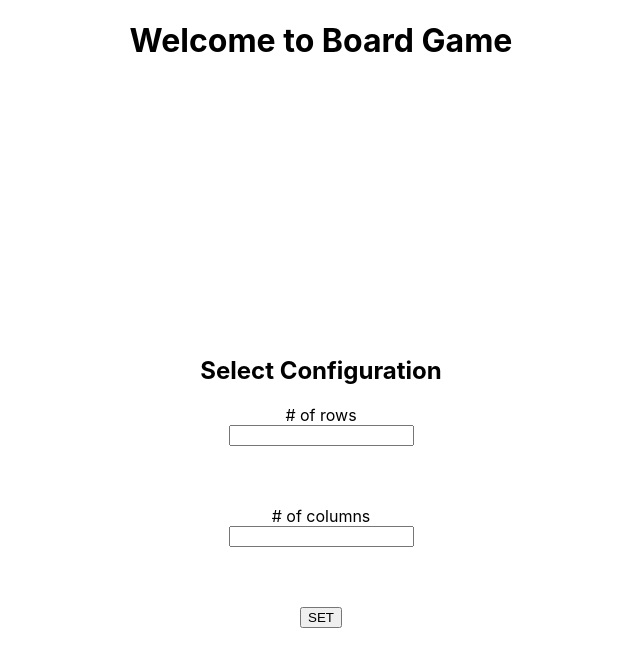
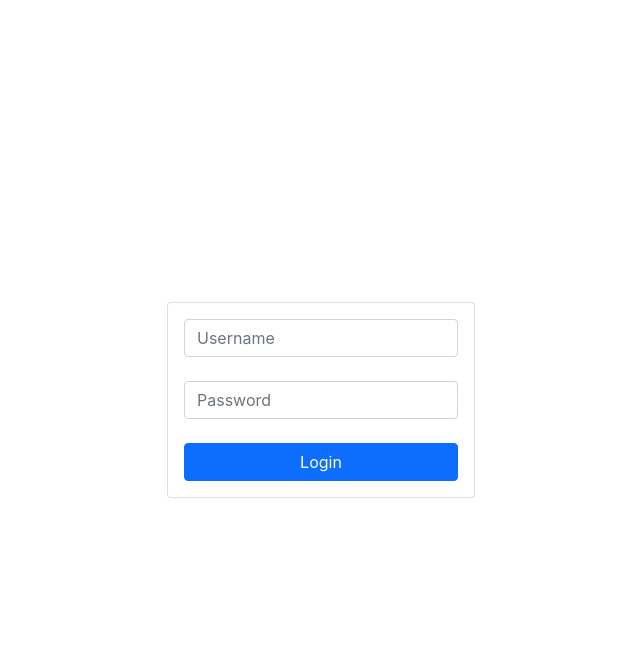
Before and after one commit to mohitarora249/box-color-game, a React (Create React App) app in the folder box-color-game/: page /login in a window 1280 px wide. Shown: the top 666 px of the page, without its empty margins (319-959 px from the left). Built offline with nearby package versions, Linux system fonts and the light colour scheme.

Commit message:
added login screen, routing and new packages (reactstrap and router package)

```diff
--- a/box-color-game/package.json
+++ b/box-color-game/package.json
@@ -6,9 +6,12 @@
     "@testing-library/jest-dom": "^5.11.4",
     "@testing-library/react": "^11.1.0",
     "@testing-library/user-event": "^12.1.10",
+    "bootstrap": "^5.0.0",
     "react": "^17.0.2",
     "react-dom": "^17.0.2",
+    "react-router-dom": "^5.2.0",
     "react-scripts": "4.0.3",
+    "reactstrap": "^8.9.0",
     "web-vitals": "^1.0.1"
   },
   "scripts": {
--- a/box-color-game/src/App.js
+++ b/box-color-game/src/App.js
@@ -1,32 +1,44 @@
-import React, { useState } from "react";
+import React, { useState, useEffect } from "react";
 
 import Board from "../src/components/Board/Board";
 import BoardConfiguration from "../src/components/BoardConfiguration/BoardConfiguration";
 import { AVAILABLE_SCREENS } from "../src/constants/constants";
 import "./App.css";
 
+import { BrowserRouter, Route, Link, Switch, Redirect } from "react-router-dom";
+
+import Login from "../src/components/Login/Login";
+
+import { getCookie } from "../src/utils/cookieUtil";
+
 const App = () => {
-  const [displayScreen, setDisplayedScreen] = useState(
-    AVAILABLE_SCREENS.BOARD_CONFIGURATION_SCREEN
+  const [isAuthenticated, setIsAuthenticated] = useState(false);
+  useEffect(() => {
+    // check cookie
+    if (getCookie("userInfo")) {
+      setIsAuthenticated(true);
+    }
+  }, []);
+
+  return (
+    <BrowserRouter>
+      {!isAuthenticated && <Redirect to="/login" component={Login} />}
+      {isAuthenticated && <Redirect to="/configuration" />}
+
+      <Switch>
+        <Route path="/login">
+          <Login />
+        </Route>
+
+        <Route path="/configuration">
+          <BoardConfiguration />
+        </Route>
+        <Route path="/">
+          <Board />
+        </Route>
+      </Switch>
+    </BrowserRouter>
   );
-
-  const [configuration, setConfiguration] = useState();
-
-  const getConfiguration = (config) => {
-    setConfiguration({ ...config });
-    setDisplayedScreen(AVAILABLE_SCREENS.HOME_SCREEN);
-  };
-
-  switch (displayScreen) {
-    case AVAILABLE_SCREENS.HOME_SCREEN: {
-      return (
-        <Board rows={configuration["rows"]} cols={configuration["cols"]} />
-      );
-    }
-    case AVAILABLE_SCREENS.BOARD_CONFIGURATION_SCREEN: {
-      return <BoardConfiguration getConfiguration={getConfiguration} />;
-    }
-  }
 };
 
 export default App;
--- a/box-color-game/src/components/Box/Box.jsx
+++ b/box-color-game/src/components/Box/Box.jsx
@@ -17,7 +17,7 @@ const Box = ({ rowId, colId, changeColorHandler, backgroundColor, cols }) => {
         border: "1px solid black",
       }}
       onClick={boxClickHandler}
-    ></div>
+    />
   );
 };
 
--- /dev/null
+++ b/box-color-game/src/components/Login/Login.jsx
@@ -0,0 +1,100 @@
+import React, { useState, useRouter } from "react";
+
+import { useParams, useLocation, useHistory, Redirect } from "react-router-dom";
+
+import {
+  Container,
+  Row,
+  Col,
+  Card,
+  CardImg,
+  CardText,
+  CardBody,
+  CardTitle,
+  CardSubtitle,
+  Button,
+  Input,
+} from "reactstrap";
+
+const Login = () => {
+  const router = useHistory();
+  const [userInfo, setUserInfo] = useState({
+    username: "",
+    password: "",
+  });
+
+  const [error, setError] = useState(false);
+
+  const handleInputChange = (e) => {
+    const copyOfUserInfo = { ...userInfo };
+    copyOfUserInfo[e.target.name] = e.target.value;
+    setUserInfo(copyOfUserInfo);
+  };
+
+  const loginBtnHandler = () => {
+    if (isUserInfoValid()) {
+      setError(false);
+      if (userInfo.username === "abcd" && userInfo.password === "abcd") {
+        router.push("/configuration");
+      }
+      return false;
+    }
+    setError(true);
+  };
+
+  const isUserInfoValid = () => {
+    return userInfo.username !== "" && userInfo.password !== "";
+  };
+
+  return (
+    <Container
+      style={{
+        display: "flex",
+        justifyContent: "center",
+        alignItems: "center",
+        height: "100vh",
+      }}
+    >
+      <Card>
+        <CardBody>
+          <form>
+            <Input
+              type="text"
+              id="username"
+              placeholder="Username"
+              name="username"
+              value={userInfo.username}
+              onChange={handleInputChange}
+            />
+            <br />
+            <Input
+              type="password"
+              id="password"
+              placeholder="Password"
+              name="password"
+              value={userInfo.password}
+              onChange={handleInputChange}
+            />
+            <br />
+            <div>
+              <Button
+                color="primary"
+                style={{ width: "100%" }}
+                onClick={loginBtnHandler}
+              >
+                Login
+              </Button>
+            </div>
+            {error && (
+              <div style={{ color: "red" }}>
+                Please enter both username and password.
+              </div>
+            )}
+          </form>
+        </CardBody>
+      </Card>
+    </Container>
+  );
+};
+
+export default Login;
--- a/box-color-game/src/index.js
+++ b/box-color-game/src/index.js
@@ -1,5 +1,8 @@
 import React from "react";
 import ReactDOM from "react-dom";
+
+import "bootstrap/dist/css/bootstrap.min.css";
+
 import "./index.css";
 import App from "./App";
 
--- /dev/null
+++ b/box-color-game/src/utils/cookieUtil.jsx
@@ -0,0 +1,22 @@
+export function getCookie(cname) {
+  var name = cname + "=";
+  var decodedCookie = decodeURIComponent(document.cookie);
+  var ca = decodedCookie.split(";");
+  for (var i = 0; i < ca.length; i++) {
+    var c = ca[i];
+    while (c.charAt(0) == " ") {
+      c = c.substring(1);
+    }
+    if (c.indexOf(name) == 0) {
+      return c.substring(name.length, c.length);
+    }
+  }
+  return "";
+}
+
+export function setCookie(cname, cvalue, exdays) {
+  var d = new Date();
+  d.setTime(d.getTime() + exdays * 24 * 60 * 60 * 1000);
+  var expires = "expires=" + d.toUTCString();
+  document.cookie = cname + "=" + cvalue + ";" + expires + ";path=/";
+}
```
Also changed, not shown: box-color-game/src/components/Board/Board.jsx (+0 -10 lines), 1 other file (tests, documents, lock files or other folders).
